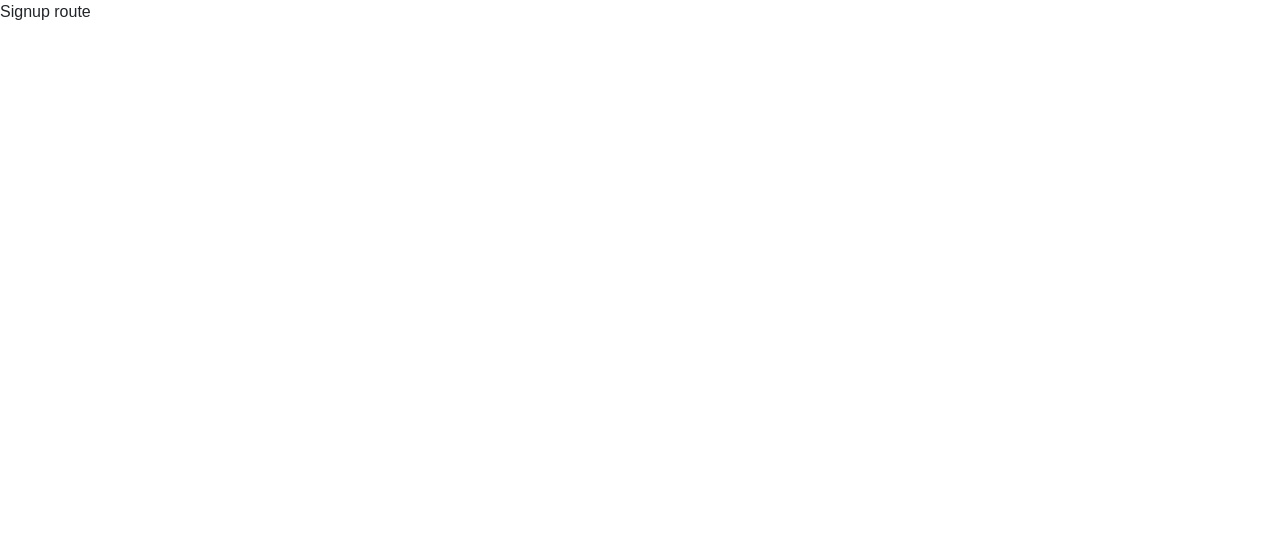
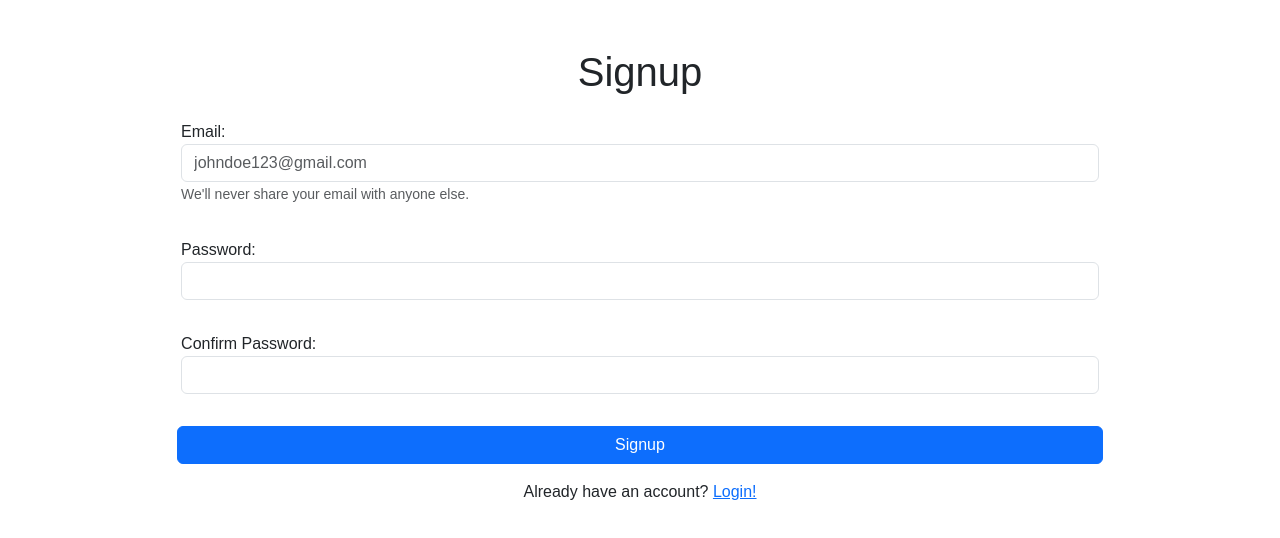
Before and after one commit to alejaalvar/chat-frontend, a React (Vite) app in the folder react-form/: page /signup in a window 1280 px wide. Shown: the top 538 px of the page. Built offline with nearby package versions, Linux system fonts and the light colour scheme.

Commit message:
feat: implement AuthSubmit component for reusable submit buttons in Login and Signup forms

```diff
--- /dev/null
+++ b/react-form/src/components/AuthSubmit.tsx
@@ -0,0 +1,9 @@
+function AuthSubmit({ message }: { message: string }) {
+  return (
+    <button className="btn btn-primary w-100" type="submit">
+      {message}
+    </button>
+  );
+}
+
+export default AuthSubmit;
--- a/react-form/src/components/LoginForm.tsx
+++ b/react-form/src/components/LoginForm.tsx
@@ -1,13 +1,14 @@
 import { useNavigate } from "react-router-dom";
 import EmailInput from "./EmailInput";
 import PasswordInput from "./PasswordInput";
+import AuthSubmit from "./AuthSubmit";
 
 function LoginForm() {
   const navigate = useNavigate();
   const handleSubmit = (e: React.SubmitEvent) => {
     e.preventDefault(); // w/o this we can navigate w/empty fieldsets
-       navigate('/dashboard')
-    }
+    navigate("/dashboard");
+  };
 
   return (
     <form onSubmit={handleSubmit}>
@@ -16,14 +17,14 @@ function LoginForm() {
           <EmailInput />
         </div>
         <div className="form-group p-3 col-12">
-                    <PasswordInput label="Password:" id="password"/>
+          <PasswordInput label="Password:" id="password" />
         </div>
         <div className="d-flex justify-content-center my-3">
-                    <button className="btn btn-primary w-100" type="submit">Login</button>
+          <AuthSubmit message="Login" />
         </div>
       </div>
     </form>
-    )
+  );
 }
 
 export default LoginForm;
--- a/react-form/src/components/SignupForm.tsx
+++ b/react-form/src/components/SignupForm.tsx
@@ -1,10 +1,35 @@
+import { useNavigate } from "react-router-dom";
+import EmailInput from "./EmailInput";
+import PasswordInput from "./PasswordInput";
+import AuthSubmit from "./AuthSubmit";
+
 function SignupForm() {
-    return (
-        <div>
-            <h2>Sign Up</h2>
-            <p>Create an account here</p>
+  const navigate = useNavigate();
+  const handleSubmit = (e: React.SubmitEvent) => {
+    e.preventDefault(); // w/o this we can navigate w/empty fieldsets
+    navigate("/dashboard");
+  };
+  return (
+    <form onSubmit={handleSubmit}>
+      <div className="row">
+        <div className="form-group p-3 col-12">
+          <EmailInput />
         </div>
-    )
+        <div className="form-group p-3 col-12">
+          <PasswordInput label="Password:" id="password" />
+        </div>
+        <div className="form-group p-3 col-12">
+          <PasswordInput label="Confirm Password:" id="confirm-password" />
+        </div>
+        <div className="d-flex justify-content-center my-3">
+          {/* <button className="btn btn-primary w-100" type="submit">
+            Signup
+          </button> */}
+          <AuthSubmit message="Signup" />
+        </div>
+      </div>
+    </form>
+  );
 }
 
 export default SignupForm;
--- a/react-form/src/pages/SignupPage.tsx
+++ b/react-form/src/pages/SignupPage.tsx
@@ -1,9 +1,20 @@
+import SignupForm from "../components/SignupForm";
+import AuthRedirectLink from "../components/AuthRedirectLink";
+
 function SignupPage() {
-    return (
-        <div>
-            <p>Signup route</p>
-        </div>
-    )
+  return (
+    <div className="container d-flex align-items-center justify-content-center py-5">
+      <main>
+        <h1 className="text-center">Signup</h1>
+        <SignupForm />
+        <AuthRedirectLink
+          message="Already have an account?"
+          linkText="Login!"
+          to="/login"
+        />
+      </main>
+    </div>
+  );
 }
 
 export default SignupPage;
```
Lines whose indentation alone changed are shown as unchanged.
